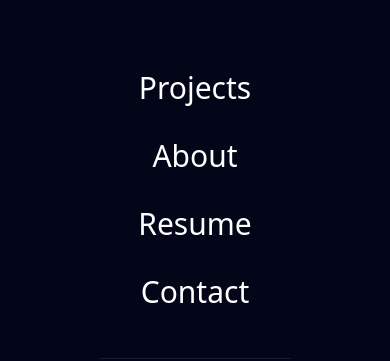
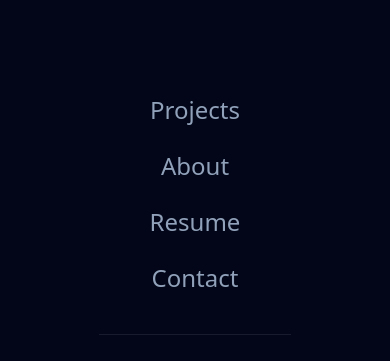
Before and after one commit to tommyeight8/portfolio-2026, a Next.js app: page /resume in a window 390 px wide. Both pictures are taken after a click on the button 295 px from the left and 51 px from the top of the page. Shown: the part 178-539 px from the top of the page. Built offline with nearby package versions, Linux system fonts and the light colour scheme; no server answers.

Commit message:
Add link to resume contact 4

```diff
--- a/components/layout/Navbar.tsx
+++ b/components/layout/Navbar.tsx
@@ -358,7 +358,7 @@
               animate={{ opacity: 1, y: 0 }}
               exit={{ opacity: 0, y: 10 }}
               transition={{ duration: 0.2 }}
-              className="relative z-10 flex flex-col items-center justify-center min-h-screen gap-8"
+              className="relative z-10 flex flex-col items-center justify-center min-h-screen gap-6"
             >
               {NAV_LINKS.map((link) => (
                 <button
@@ -367,8 +367,8 @@
                     e.stopPropagation();
                     handleMobileNav(link.href);
                   }}
-                  className={`text-3xl font-medium transition-colors cursor-pointer ${
-                    isDark ? "text-white" : "text-slate-900"
+                  className={`text-2xl transition-colors cursor-pointer ${
+                    isDark ? "text-slate-400" : "text-slate-900"
                   }`}
                 >
                   {link.label}
```
